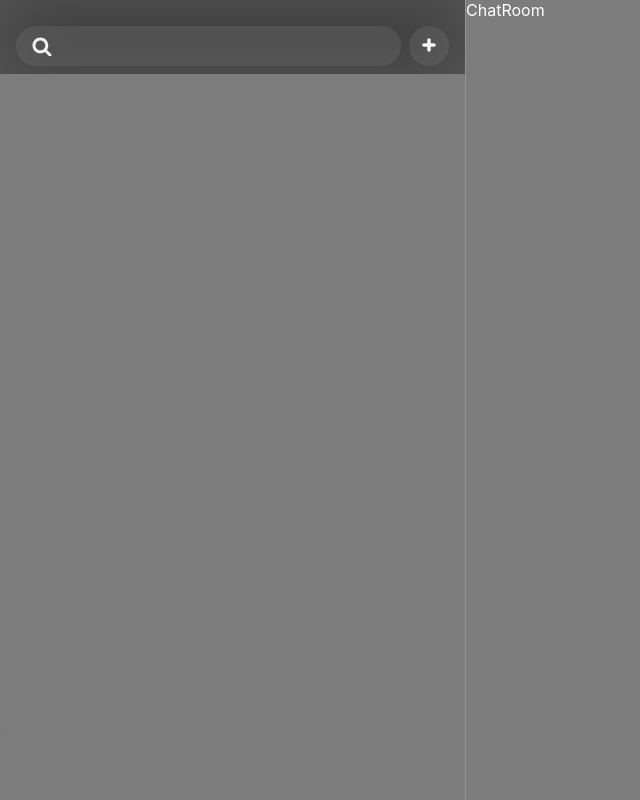
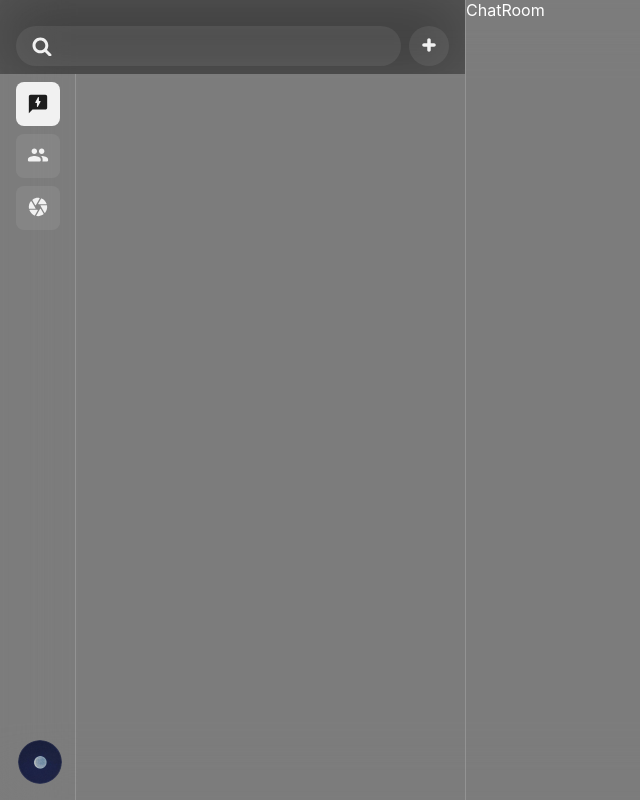
Before and after one commit to mordochi/rolo_test, a React (Create React App) app: page / in a window 1280 px wide. Shown: the whole page, without its empty margins (0-640 px from the left). Built offline with nearby package versions, Linux system fonts and the light colour scheme.

Commit message:
implement SideBar

```diff
--- a/src/Component/Panel/index.jsx
+++ b/src/Component/Panel/index.jsx
@@ -1,13 +1,17 @@
 import React from 'react';
-import { Container } from './styles';
 import SearchBar from '../SearchBar';
+import SideBar from '../SideBar';
+import { Container, InnerWrapper } from './styles';
 
-const SideBar = () => {
+const Panel = () => {
   return (
     <Container>
       <SearchBar />
+      <InnerWrapper>
+        <SideBar />
+      </InnerWrapper>
     </Container>
   );
 };
 
-export default SideBar;
+export default Panel;
--- a/src/Component/Panel/styles.js
+++ b/src/Component/Panel/styles.js
@@ -5,3 +5,10 @@ export const Container = styled.div`
   color: #ffffff;
   border-right: solid 1px rgba(241, 241, 241, 0.2);
 `;
+
+export const InnerWrapper = styled.div`
+  height: calc(100% - 74px);
+  display: flex;
+  justify-content: space-between;
+  align-items: stretch;
+`;
```
